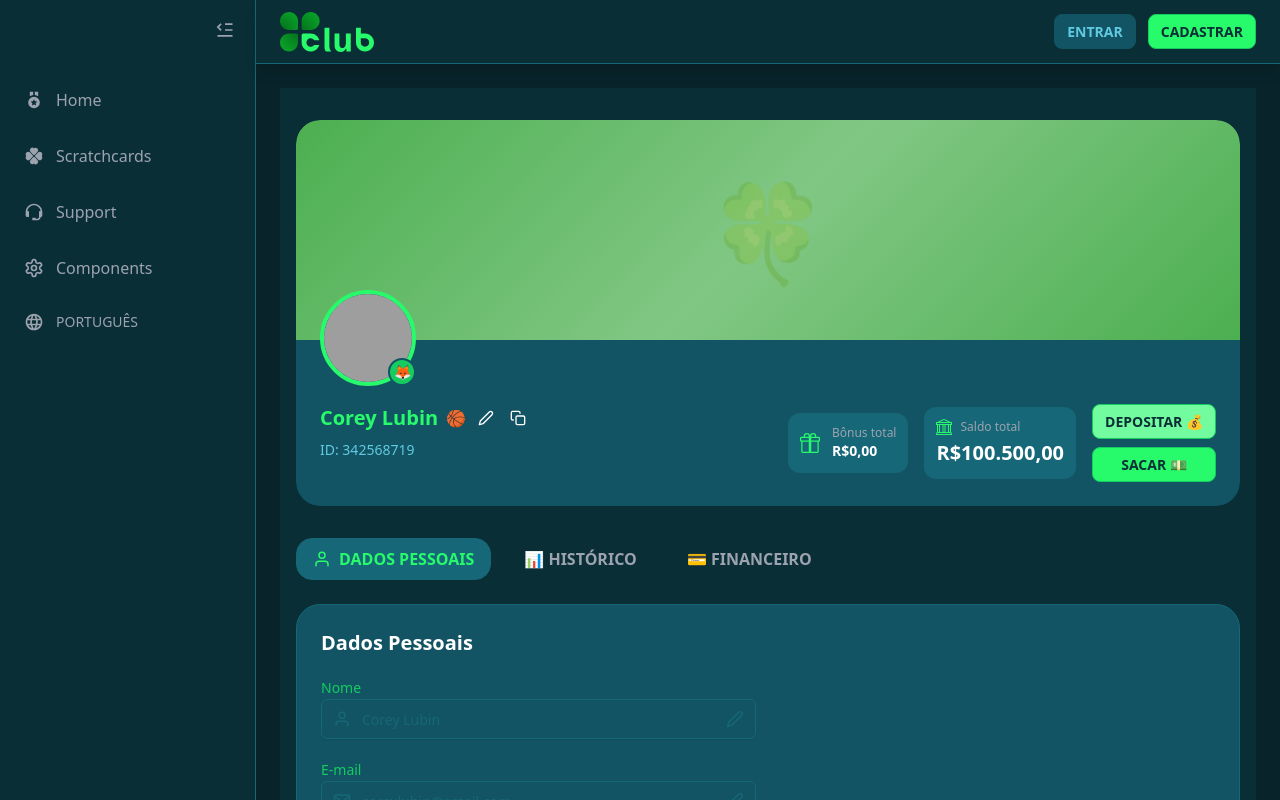
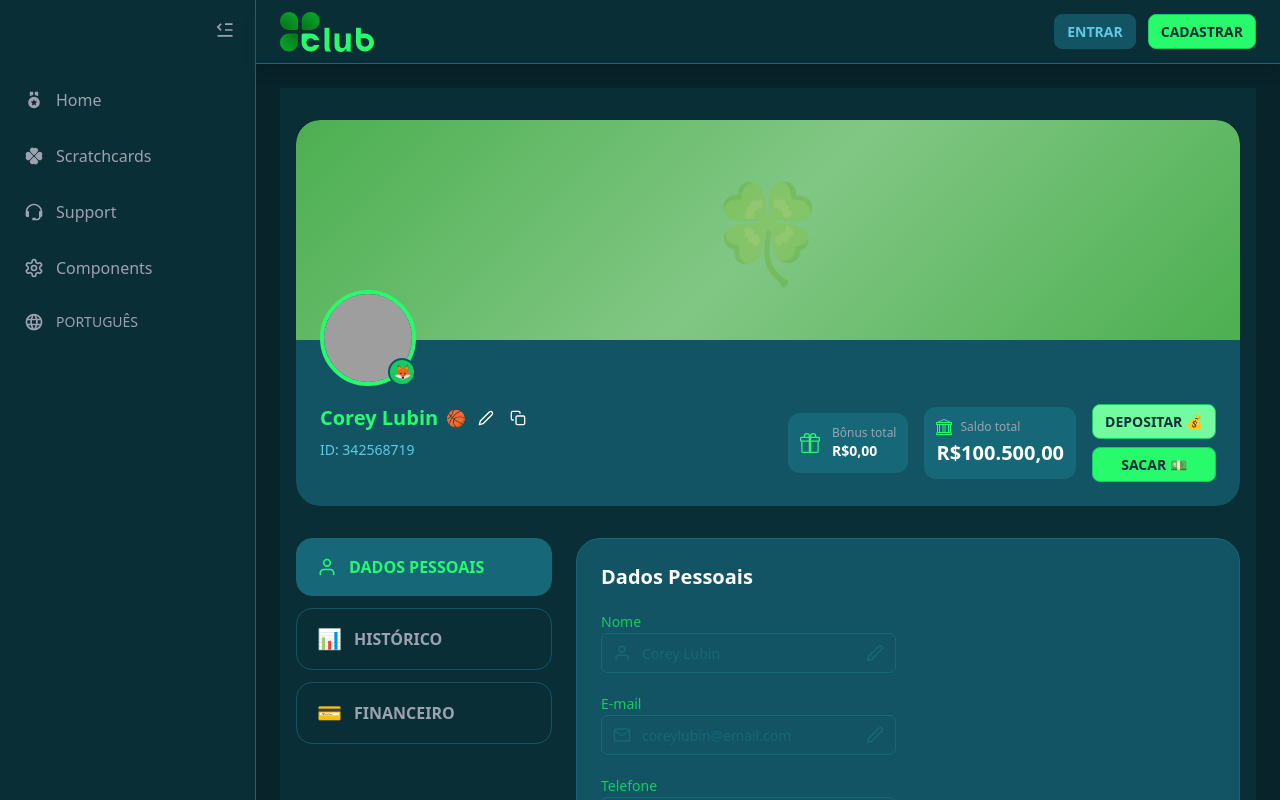
Before and after one commit to fsbispo/front-trevo, a React (Vite) app: page /profile in a window 1280 px wide. Shown: the top 800 px of the page. Built offline with nearby package versions, Linux system fonts and the light colour scheme; grey boxes are pictures that could not be loaded; a web font is replaced by a local one.

Commit message:
Updated Profile.tsx

```diff
--- a/src/pages/Profile.tsx
+++ b/src/pages/Profile.tsx
@@ -125,47 +125,51 @@ const Profile: React.FC = () => {
           </div>
         </div>
 
-        {/* Tabs Navigation */}
-        <div className="flex gap-4 mb-6">
+        {/* Tabs and Content Layout */}
+        <div className="flex gap-6">
+          {/* Tabs Navigation - Vertical */}
+          <div className="flex flex-col gap-3 w-64">
             <button
               onClick={() => setActiveTab("dados-pessoais")}
-            className="flex items-center gap-2 px-4 py-2 rounded-2xl font-semibold transition-all"
+              className="flex items-center gap-3 px-5 py-4 rounded-2xl font-semibold transition-all text-left"
               style={{
                 backgroundColor: activeTab === "dados-pessoais" ? colors.slateBlue : "transparent",
                 color: activeTab === "dados-pessoais" ? colors.springGreen : colors.text.muted,
-              border: `1px solid ${activeTab === "dados-pessoais" ? colors.slateBlue : "transparent"}`
+                border: `1px solid ${activeTab === "dados-pessoais" ? colors.slateBlue : colors.darkBlue}`
               }}
             >
-            <FiUser size={18} />
+              <FiUser size={20} />
               DADOS PESSOAIS
             </button>
             <button
               onClick={() => setActiveTab("historico")}
-            className="flex items-center gap-2 px-4 py-2 rounded-2xl font-semibold transition-all"
+              className="flex items-center gap-3 px-5 py-4 rounded-2xl font-semibold transition-all text-left"
               style={{
                 backgroundColor: activeTab === "historico" ? colors.slateBlue : "transparent",
                 color: activeTab === "historico" ? colors.springGreen : colors.text.muted,
-              border: `1px solid ${activeTab === "historico" ? colors.slateBlue : "transparent"}`
+                border: `1px solid ${activeTab === "historico" ? colors.slateBlue : colors.darkBlue}`
               }}
             >
-            📊 HISTÓRICO
+              <span className="text-xl">📊</span>
+              HISTÓRICO
             </button>
             <button
               onClick={() => setActiveTab("financeiro")}
-            className="flex items-center gap-2 px-4 py-2 rounded-2xl font-semibold transition-all"
+              className="flex items-center gap-3 px-5 py-4 rounded-2xl font-semibold transition-all text-left"
               style={{
                 backgroundColor: activeTab === "financeiro" ? colors.slateBlue : "transparent",
                 color: activeTab === "financeiro" ? colors.springGreen : colors.text.muted,
-              border: `1px solid ${activeTab === "financeiro" ? colors.slateBlue : "transparent"}`
+                border: `1px solid ${activeTab === "financeiro" ? colors.slateBlue : colors.darkBlue}`
               }}
             >
-            💳 FINANCEIRO
+              <span className="text-xl">💳</span>
+              FINANCEIRO
             </button>
           </div>
 
           {/* Tab Content */}
           <div
-          className="rounded-3xl p-6"
+            className="flex-1 rounded-3xl p-6"
             style={{ backgroundColor: colors.darkBlue, border: `1px solid ${colors.slateBlue}` }}
           >
           {activeTab === "dados-pessoais" && (
@@ -395,6 +399,7 @@ const Profile: React.FC = () => {
           </div>
         </div>
       </div>
+    </div>
   );
 };
 
```
Lines whose indentation alone changed are shown as unchanged.
